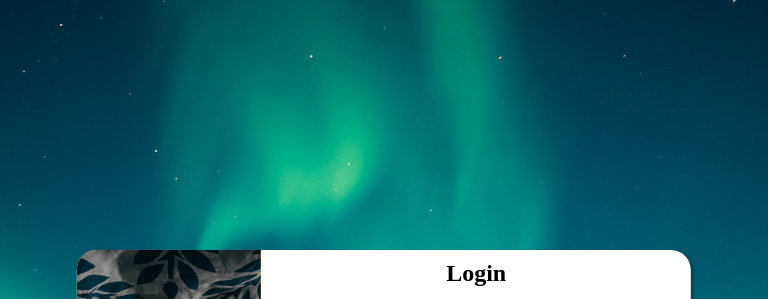
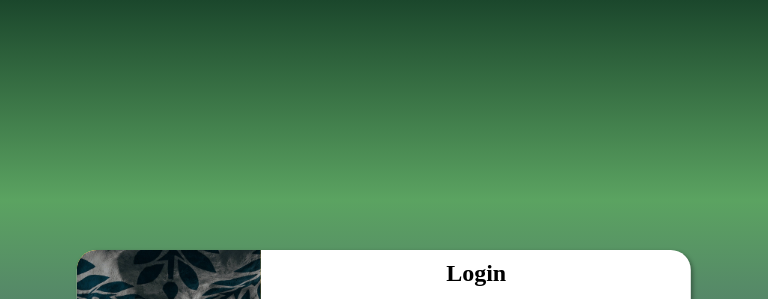
Before and after one commit to HigorBraga/projeto-login, a plain HTML site: page index.html in a window 768 px wide. Shown: the top 299 px of the page. Drawn offline with nearby package versions, Linux system fonts and the light colour scheme.

Commit message:
Configurações finais
Ajustando as medias queries

```diff
--- a/css/outras-telas.css
+++ b/css/outras-telas.css
@@ -1,9 +1,9 @@
 @charset "utf-8";
 
 
-@media screen and (min-width: 48em) and (max-width: 62em) {
+@media screen and (min-width: 48em) and (max-width: 62em){
     body {
-        background-image: linear-gradient(to top, #06040f, #063b49, #4f6b6f, #5ba361 #1b472c);
+        background-image: linear-gradient(to top, #06040f, #063b49, #4f6b6f, #5ba361, #1b472c);
     }
 
 
```
